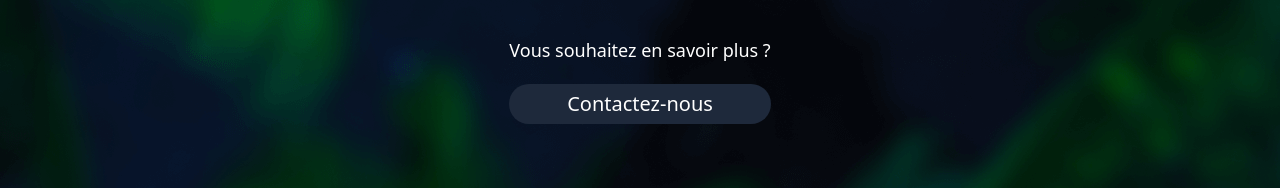
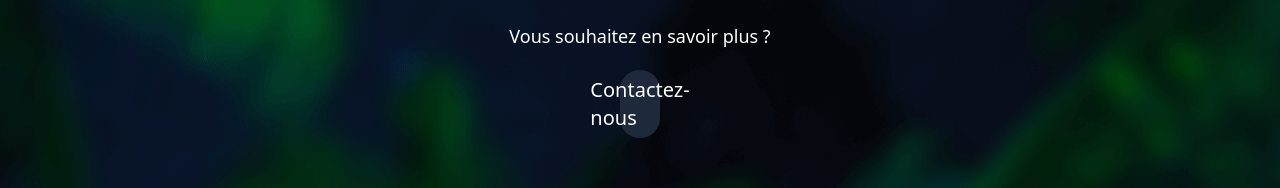
Before and after one commit to Luid425/websites, a Next.js app in the folder itluxuoso/: page / in a window 1280 px wide. Shown: the part 590-778 px from the top of the page. Built offline with nearby package versions, Linux system fonts and the light colour scheme.

Commit message:
call to action adjusted

```diff
--- a/itluxuoso/pages/index.tsx
+++ b/itluxuoso/pages/index.tsx
@@ -51,8 +51,11 @@ export default function Home() {
           Vous souhaitez en savoir plus ?
         </p>
 
-        <a href="mailto:itluxuoso@gmail.com">
-          <div className="flex  flex-nowrap justify-center items-center bg-gradient-to-r bg-slate-800 px-1 py-1.5 rounded-sm">
+        <a
+          href="mailto:itluxuoso@gmail.com"
+          className="flex flex-nowrap justify-center items-center"
+        >
+          <div className="flex w-10 flex-nowrap justify-center items-center bg-slate-800 px-2 py-1.5 rounded-sm">
             <p className=" text-white ">Contactez-nous</p>
           </div>
         </a>
```
